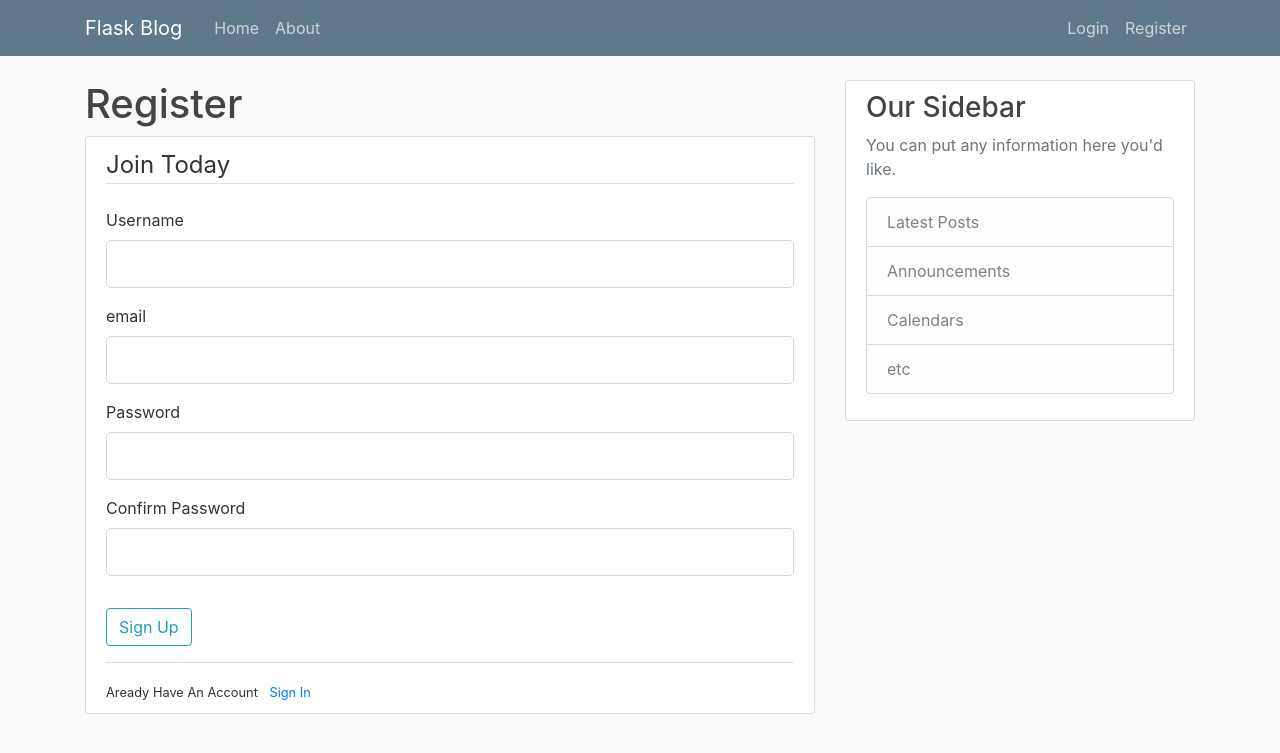
After one commit to matterholt/python_Learn, a Flask app: page /register in a window 1280 px wide. The commit adds this page. Shown: the top 753 px of the page. Run offline with Flask 2, Linux system fonts and the light colour scheme; some libraries are stand-ins or nearby versions.

Commit message:
working with forms

```diff
--- a/flask_tut/v02_Flask/app.py
+++ b/flask_tut/v02_Flask/app.py
@@ -1,7 +1,11 @@
-from flask import Flask, render_template, url_for
+from flask import Flask, render_template, url_for, flash, redirect
+from forms import RegisrationForm, LoginForm
 
-#
+
 app = Flask(__name__)
+
+
+app.config['SECRET_KEY'] = 'f3a37250268d0dddaf7db3f6480e08ff'
 
 # dummy post !list of dictonaries
 posts = [
@@ -34,5 +38,19 @@ def about():
     return render_template("about.html", title = 'aboutThis')
 
 
+@app.route("/register", methods=['GET', 'POST'])
+def register():
+    form = RegisrationForm()
+    if form.validate_on_submit():
+        flash(f'Account created for {form.username.data}!', 'success')
+        return redirect(url_for('home'))
+    return render_template('register.html', title='Register', form=form)
+
+@app.route("/Login")
+def login():
+    form = LoginForm()
+    return render_template('login.html', title='Login', form=form)
+
+
 if __name__ == "__main__":
     app.run(debug=True)
--- /dev/null
+++ b/flask_tut/v02_Flask/forms.py
@@ -0,0 +1,17 @@
+from flask_wtf import FlaskForm
+from wtforms import StringField, PasswordField, SubmitField, BooleanField
+from wtforms.validators import DataRequired, Length, Email, EqualTo
+
+
+class RegisrationForm(FlaskForm):
+    username = StringField('Username',validators=[DataRequired(), Length(min=2, max=20)])
+    email = StringField('email', validators=[DataRequired(), Email()])
+    password = PasswordField('Password', validators=[DataRequired()])
+    confirmPassword = PasswordField('Confirm Password', validators=[DataRequired(), EqualTo('password')])
+    submit = SubmitField('Sign Up')
+
+class LoginForm(FlaskForm):
+    email = StringField('email', validators=[DataRequired(), Email()])
+    password = PasswordField('Password', validators=[DataRequired()])
+    remember = BooleanField('Remeber Me')
+    submit = SubmitField('Login')
--- a/flask_tut/v02_Flask/templates/layout.html
+++ b/flask_tut/v02_Flask/templates/layout.html
@@ -40,6 +40,15 @@
         <main role="main" class="container">
             <div class="row">
               <div class="col-md-8">
+                {% with messages = get_flashed_messages(with_categories=true) %}
+                  {% if messages %}
+                    {% for category, message in mesages %}
+                      <div class="alert alert-{{ category }} ">
+                        {{ message }}
+                      </div>
+                    {% endfor %}
+                  {% endif %}
+                {% endwith %}
                 {% block content %}{% endblock %}
               </div>
 
--- /dev/null
+++ b/flask_tut/v02_Flask/templates/login.html
@@ -0,0 +1,6 @@
+{% extends "layout.html" %}
+{% block content %}
+
+    <h1>Login</h1>
+
+{% endblock content %}
--- /dev/null
+++ b/flask_tut/v02_Flask/templates/register.html
@@ -0,0 +1,42 @@
+{% extends "layout.html" %}
+{% block content %}
+
+    <h1>Register</h1>
+    <div class="content-section">
+        <form method="POST" action="">
+            {{ form.hidden_tag() }}
+            <fieldset class="form-group">
+                <legend class="border-bottom mb-4">Join Today</legend>
+                <div class="form-group">
+                    {{ form.username.label(class="form-control-label") }}
+                    {{ form.username(class="form-control form-control-lg") }}
+                </div>
+                <div class="form-group">
+                    {{ form.email.label(class="form-control-label") }}
+                    {{ form.email(class="form-control form-control-lg") }}
+                </div>
+                <div class="form-group">
+                    {{ form.password.label(class="form-control-label") }}
+                    {{ form.password(class="form-control form-control-lg") }}
+                </div>
+                <div class="form-group">
+                    {{ form.confirmPassword.label(class="form-control-label") }}
+                    {{ form.confirmPassword(class="form-control form-control-lg") }}
+                </div>
+            </fieldset>
+            <div class="form-group">
+                {{ form.submit(class="btn btn-outline-info") }}
+
+            </div>
+            <div class="border-top pt-3">
+                <small class="muted">
+                    Aready Have An Account <a class="ml-2" href="{{ url_for('login') }}">Sign In</a>
+                </small>
+            </div>
+
+
+
+        </form>
+    </div>
+
+{% endblock content %}
```
